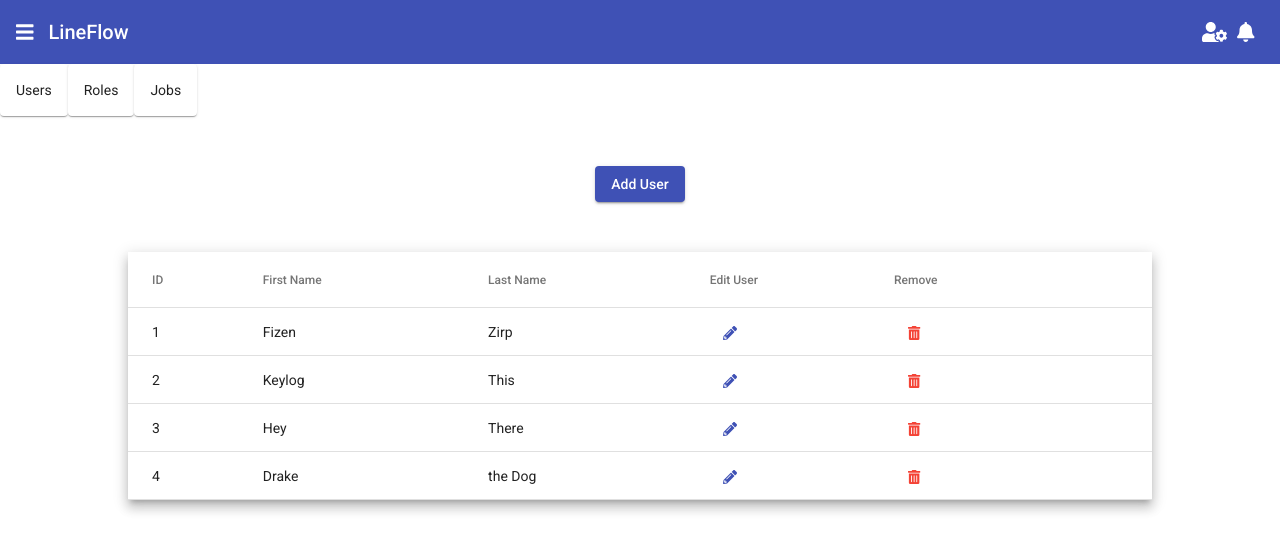
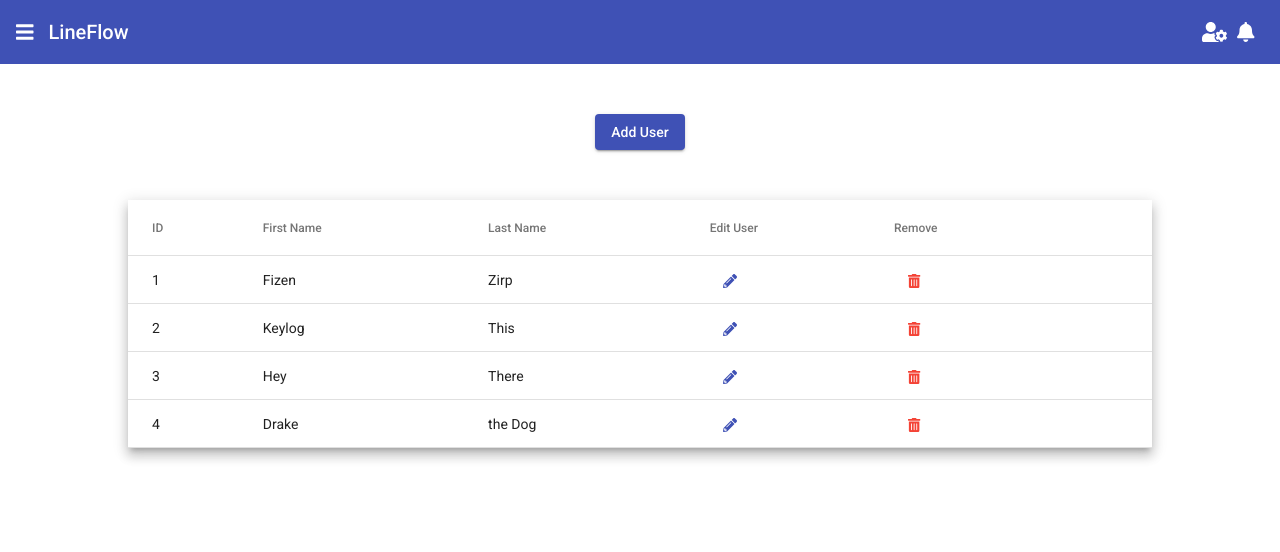
Before and after one commit to Elybourland/LineFlow, an Angular app in the folder client/: page /users in a window 1280 px wide. Before the commit this address led to /. Shown: the top 552 px of the page. Built offline with nearby package versions, Linux system fonts and the light colour scheme.

Commit message:
Adding routing

```diff
--- a/client/src/app/app-routing.module.ts
+++ b/client/src/app/app-routing.module.ts
@@ -1,10 +1,18 @@
 import { NgModule } from '@angular/core';
 import { RouterModule, Routes } from '@angular/router';
+import { OverviewComponent } from './components/overview/overview.component';
+import { UsersComponent } from './components/users/users.component';
 
-const routes: Routes = [];
+const routes: Routes = [
+  { path: 'users', component: UsersComponent },
+  { path: '**', component: OverviewComponent },
+];
+
 
 @NgModule({
   imports: [RouterModule.forRoot(routes)],
   exports: [RouterModule]
 })
-export class AppRoutingModule { }
+export class AppRoutingModule {
+
+ }
--- a/client/src/app/app.component.html
+++ b/client/src/app/app.component.html
@@ -1,3 +1,2 @@
 <app-title-bar></app-title-bar>
-<app-overview></app-overview>
-<app-users></app-users>
+<router-outlet></router-outlet>
--- a/client/src/app/components/title-bar/nav-menu/nav-menu.component.html
+++ b/client/src/app/components/title-bar/nav-menu/nav-menu.component.html
@@ -4,21 +4,21 @@
 <mat-menu #menu="matMenu">
     <button mat-menu-item>
         <mat-icon><fa-icon [icon]="faUsers"></fa-icon></mat-icon>
-        <span>Users</span>
+        <span><a [routerLink]="'/users'">Users</a></span>
     </button>
     <mat-divider></mat-divider>
     <button mat-menu-item>
         <mat-icon><fa-icon [icon]="faUserTag"></fa-icon></mat-icon>
-        <span>Roles</span>
+        <span><a [routerLink]="'/roles'">Roles</a></span>
     </button>
     <mat-divider></mat-divider>
     <button mat-menu-item>
         <mat-icon><fa-icon [icon]="faTasks"></fa-icon></mat-icon>
-        <span>Jobs</span>
+        <span><a [routerLink]="'/jobs'">Jobs</a></span>
     </button>
     <mat-divider></mat-divider>
     <button mat-menu-item>
         <mat-icon><fa-icon [icon]="faCogs"></fa-icon></mat-icon>
-        <span>Equipment</span>
+        <span><a [routerLink]="'/equipment'">Equipment</a></span>
     </button>
 </mat-menu>
```
